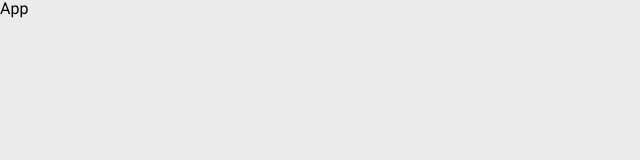
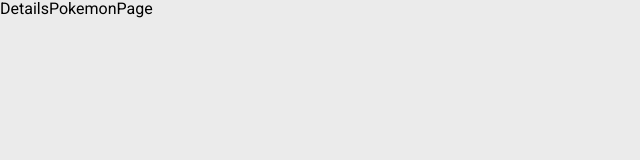
Before and after one commit to 1187juan/pokedex, a React (Vite) app: page /pokemon/1 in a window 1280 px wide. Shown: the top 160 px of the page, without its empty margins (0-640 px from the left). Built offline with nearby package versions, Linux system fonts and the light colour scheme.

Commit message:
routers settings

```diff
--- a/package.json
+++ b/package.json
@@ -11,7 +11,8 @@
 	},
 	"dependencies": {
 		"react": "18.0.0",
-		"react-dom": "18.0.0"
+		"react-dom": "18.0.0",
+		"react-router-dom": "6.3.0"
 	},
 	"devDependencies": {
 		"@types/react": "18.0.0",
--- a/src/App.jsx
+++ b/src/App.jsx
@@ -1,3 +1,5 @@
+import { AppRouter } from './routers/AppRouter'
+
 export const App = () => {
-	return <div>App</div>
+	return <AppRouter />
 }
--- /dev/null
+++ b/src/pages/detailsPokemon/DetailsPokemonPage.jsx
@@ -0,0 +1,3 @@
+export const DetailsPokemonPage = () => {
+	return <div>DetailsPokemonPage</div>
+}
--- /dev/null
+++ b/src/pages/error404/Error404Page.jsx
@@ -0,0 +1,3 @@
+export const Error404Page = () => {
+	return <div>Error404Page</div>
+}
--- /dev/null
+++ b/src/pages/home/HomePage.jsx
@@ -0,0 +1,3 @@
+export const HomePage = () => {
+	return <div>HomePage</div>
+}
--- /dev/null
+++ b/src/pages/index.js
@@ -0,0 +1,3 @@
+export { HomePage } from './home/HomePage'
+export { DetailsPokemonPage } from './detailsPokemon/DetailsPokemonPage'
+export { Error404Page } from './error404/Error404Page'
--- /dev/null
+++ b/src/routers/AppRouter.jsx
@@ -0,0 +1,14 @@
+import { BrowserRouter, Route, Routes } from 'react-router-dom'
+import { DetailsPokemonPage, Error404Page, HomePage } from '../pages'
+
+export const AppRouter = () => {
+	return (
+		<BrowserRouter>
+			<Routes>
+				<Route path='/' element={<HomePage />} />
+				<Route path='/pokemon/:pokemonId' element={<DetailsPokemonPage />} />
+				<Route path='/*' element={<Error404Page />} />
+			</Routes>
+		</BrowserRouter>
+	)
+}
--- /dev/null
+++ b/src/styles/colors.scss
@@ -0,0 +1,17 @@
+:root {
+	--color-bg: hsl(0 0% 92%);
+	--color-black: hsl(0 0% 0%);
+	--color-onPrimary: hsl(0 0% 100%);
+	--color-onPrimaryDisabled: hsl(0 0% 100% / 0.38);
+	--color-onPrimaryHigh: hsl(0 0% 100% /1);
+	--color-onPrimaryMedium: hsl(0 0% 100% / 0.74);
+	--color-onSurface: hsl(0 0% 0%);
+	--color-onSurfaceDisabled: hsl(0 0% 62%);
+	--color-onSurfaceHigh: hsl(0 0% 13%);
+	--color-onSurfaceMedium: hsl(0 0% 40%);
+	--color-outline: hsl(0 0% 88%);
+	--color-primary: hsl(192 100% 50%);
+	--color-secondary: hsl(0 0% 94%);
+	--color-surface: hsl(0 0% 96%);
+	--color-white: hsl(0 0% 100%);
+}
--- a/src/styles/index.scss
+++ b/src/styles/index.scss
@@ -1,21 +1,5 @@
-@use './normalize.css';
-:root {
-	--color-bg: hsl(0 0% 92%);
-	--color-black: hsl(0 0% 0%);
-	--color-onPrimary: hsl(0 0% 100%);
-	--color-onPrimaryDisabled: hsl(0 0% 100% / 0.38);
-	--color-onPrimaryHigh: hsl(0 0% 100% /1);
-	--color-onPrimaryMedium: hsl(0 0% 100% / 0.74);
-	--color-onSurface: hsl(0 0% 0%);
-	--color-onSurfaceDisabled: hsl(0 0% 62%);
-	--color-onSurfaceHigh: hsl(0 0% 13%);
-	--color-onSurfaceMedium: hsl(0 0% 40%);
-	--color-outline: hsl(0 0% 88%);
-	--color-primary: hsl(192 100% 50%);
-	--color-secondary: hsl(0 0% 94%);
-	--color-surface: hsl(0 0% 96%);
-	--color-white: hsl(0 0% 100%);
-}
+@use './normalize.scss';
+@use './colors.scss';
 
 body {
 	font-family: 'Roboto', sans-serif;
```
Also changed, not shown: src/styles/normalize.scss (renamed from src/styles/normalize.css), 1 other file (tests, documents, lock files or other folders).
